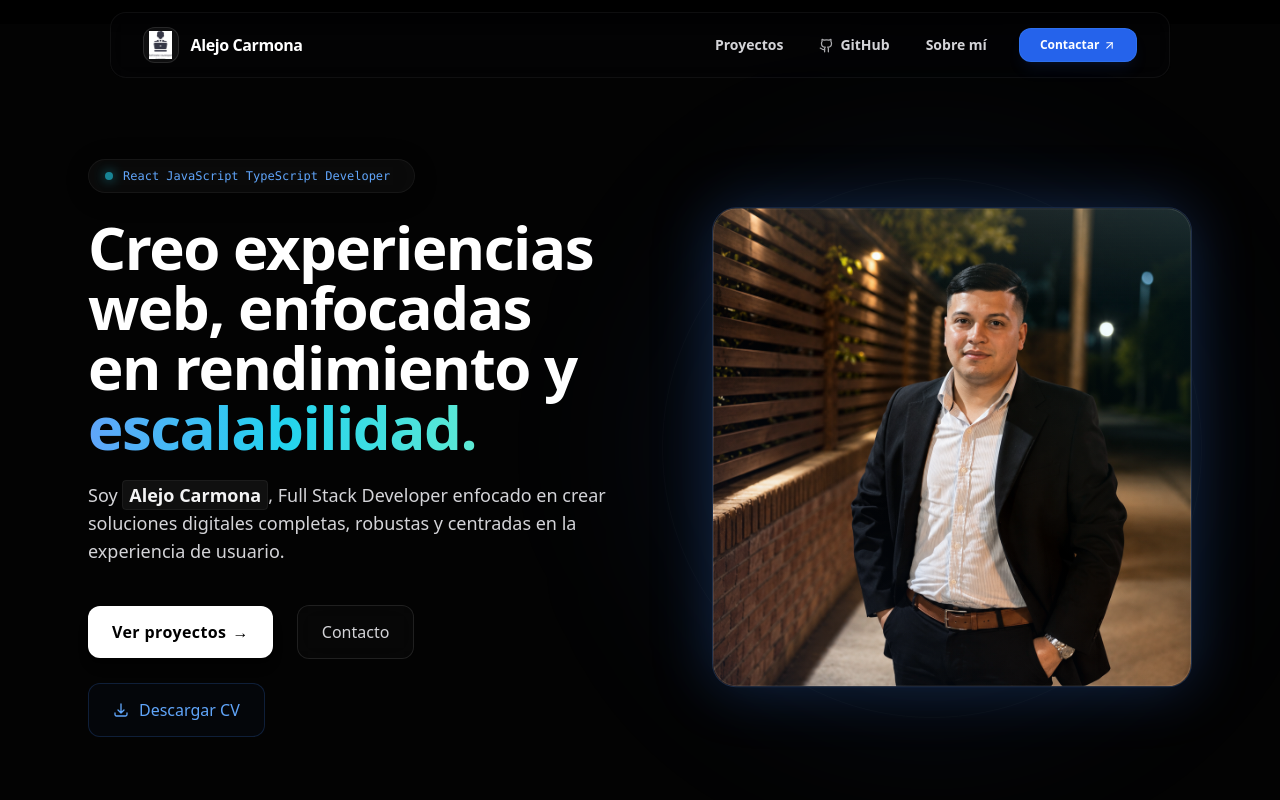
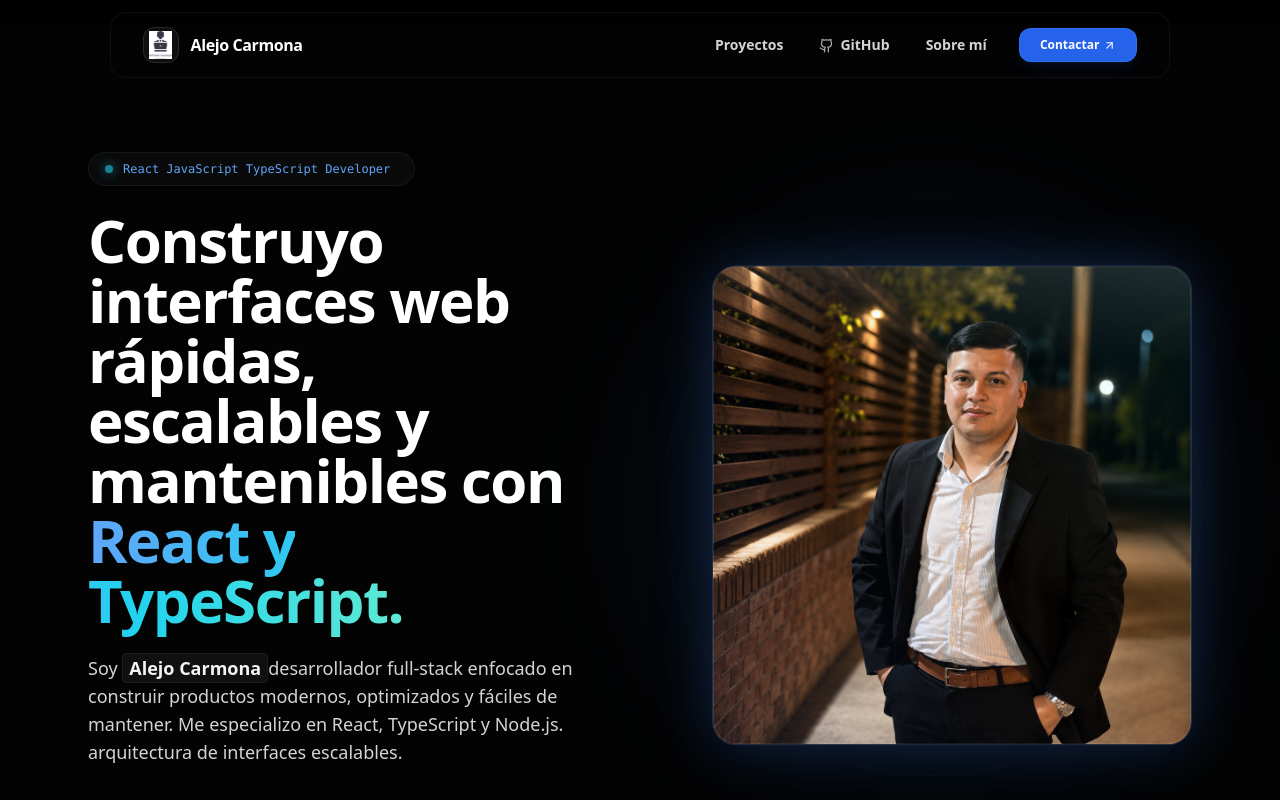
Before and after one commit to alejocarmona12/mi-porfolio, a React (Vite) app: page / in a window 1280 px wide. Shown: the top 800 px of the page. Built offline with nearby package versions, Linux system fonts and the light colour scheme.

Commit message:
corregi estilos en el hero

```diff
--- a/src/components/deployNetlify.tsx
+++ b/src/components/deployNetlify.tsx
@@ -7,37 +7,52 @@ const projects = [
   {
     title: "Sistema de Contabilidad Fullstack",
     description:
-      "Dashboard financiero para registrar ingresos y gastos con métricas y gráficos dinámicos en tiempo real.",
+      "Aplicación financiera para gestión de ingresos y gastos con visualización de datos en tiempo real y arquitectura escalable.",
+    problem:
+      "Necesidad de centralizar el control financiero personal con métricas claras y actualizadas.",
+    solution:
+      "Desarrollé un dashboard con React y Node.js, integrando gráficos dinámicos y persistencia de datos.",
     highlights: [
-      "Filtros por tipo y período",
-      "Gráficos dinámicos con Recharts",
-      "Persistencia de datos",
-      "Diseño responsive",
+      "Arquitectura fullstack con separación clara de capas",
+      "Visualización de datos con Recharts",
+      "Autenticación con JWT",
+      "Diseño responsive orientado a uso real",
     ],
-    tech: ["React • TypeScript • Node.js • MongoDB • JWT"],
+    tech: ["React", "TypeScript", "Node.js", "MongoDB", "JWT", "Recharts"],
     demo: "https://alejo-financial-dashboard.netlify.app/",
     image: "contabilidad.png",
   },
   {
     title: "Ecommerce Brigadeiros",
     description:
-      "E-commerce moderno con carrito de compras y arquitectura escalable lista para backend.",
+      "E-commerce funcional con carrito de compras y estructura preparada para backend escalable.",
+    problem:
+      "Necesidad de simular una tienda online con flujo completo de compra.",
+    solution:
+      "Implementé gestión de estado global con Context API y arquitectura de componentes reutilizables.",
     highlights: [
-      "Context API",
-      "Gestión de carrito",
-      "Componentes reutilizables",
-      "Mobile First",
+      "Gestión de estado global eficiente",
+      "Arquitectura de componentes escalables",
+      "Flujo de carrito completo",
+      "Mobile-first design",
     ],
-    tech: ["React", "JavaScript", "Context API", "CSS"],
+    tech: ["React", "Context API", "JavaScript", "CSS"],
     demo: "https://unique-brigadeiros-57d756.netlify.app/",
     image: "ecommerce.png",
   },
   {
     title: "Porta de Pelis",
     description:
-      "Aplicación para explorar películas consumiendo APIs externas con renderizado dinámico.",
-    highlights: ["Consumo de API", "Estados de carga", "Responsive UI"],
-    tech: ["HTML", "JavaScript", "CSS"],
+      "App de exploración de películas consumiendo APIs externas con manejo de estados asíncronos.",
+    problem: "Explorar consumo de APIs externas y manejo de estados de carga.",
+    solution:
+      "Construí una interfaz dinámica con manejo de loading states y renderizado condicional.",
+    highlights: [
+      "Consumo de API REST",
+      "Manejo de estados de carga",
+      "UI responsive optimizada",
+    ],
+    tech: ["JavaScript", "HTML", "CSS", "API REST"],
     demo: "https://portadepelis.netlify.app/",
     image: "mundo-cine.png",
   },
--- a/src/components/hero.tsx
+++ b/src/components/hero.tsx
@@ -8,7 +8,7 @@ export default function Hero() {
   const x = useMotionValue(0);
   const y = useMotionValue(0);
 
-  // Configuramos un efecto "spring" para suavizar el movimiento de la foto
+  //  spring para suavizar el movimiento de la foto
   const springConfig = { damping: 25, stiffness: 150 };
   const rotateX = useSpring(
     useTransform(y, [-300, 300], [15, -15]),
@@ -95,9 +95,9 @@ export default function Hero() {
 
             {/* TITLE */}
             <h1 className="mt-6 text-4xl md:text-5xl lg:text-6xl font-extrabold tracking-tight leading-[1.1] text-white">
-              Creo experiencias web, enfocadas en rendimiento y{" "}
+              Construyo interfaces web rápidas, escalables y mantenibles con{" "}
               <span className="bg-gradient-to-r from-blue-400 via-cyan-400 to-teal-300 bg-clip-text text-transparent">
-                escalabilidad.
+                React y TypeScript.
               </span>
             </h1>
 
@@ -107,8 +107,9 @@ export default function Hero() {
               <strong className="text-zinc-100 font-semibold bg-white/5 px-1.5 py-0.5 rounded border border-white/5">
                 Alejo Carmona
               </strong>
-              , Full Stack Developer enfocado en crear soluciones digitales
-              completas, robustas y centradas en la experiencia de usuario.
+              desarrollador full-stack enfocado en construir productos modernos,
+              optimizados y fáciles de mantener. Me especializo en React,
+              TypeScript y Node.js. arquitectura de interfaces escalables.
             </p>
 
             {/* BUTTONS */}
@@ -121,16 +122,13 @@ export default function Hero() {
                 <span className="group-hover:text-white transition-colors duration-300">
                   Ver proyectos
                 </span>
-                <span className="ml-1.5 transform group-hover:translate-x-1 transition-transform duration-300 group-hover:text-white">
-                  →
-                </span>
               </a>
 
               <a
                 href="#contacto"
                 className="inline-flex items-center justify-center px-6 py-3.5 rounded-xl border border-white/10 bg-white/[0.02] backdrop-blur-md text-zinc-300 font-medium hover:text-white hover:bg-white/5 hover:border-white/20 transition-all duration-300 active:scale-95"
               >
-                Contacto
+                Contactar
               </a>
 
               <a
```
